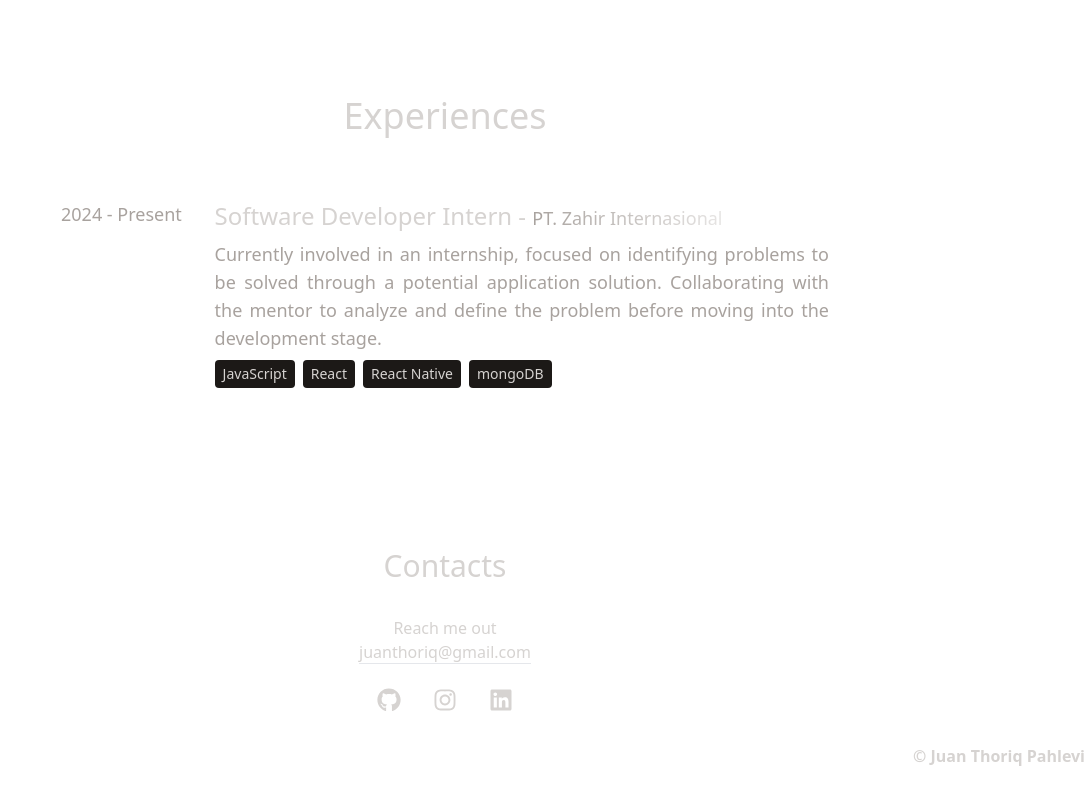
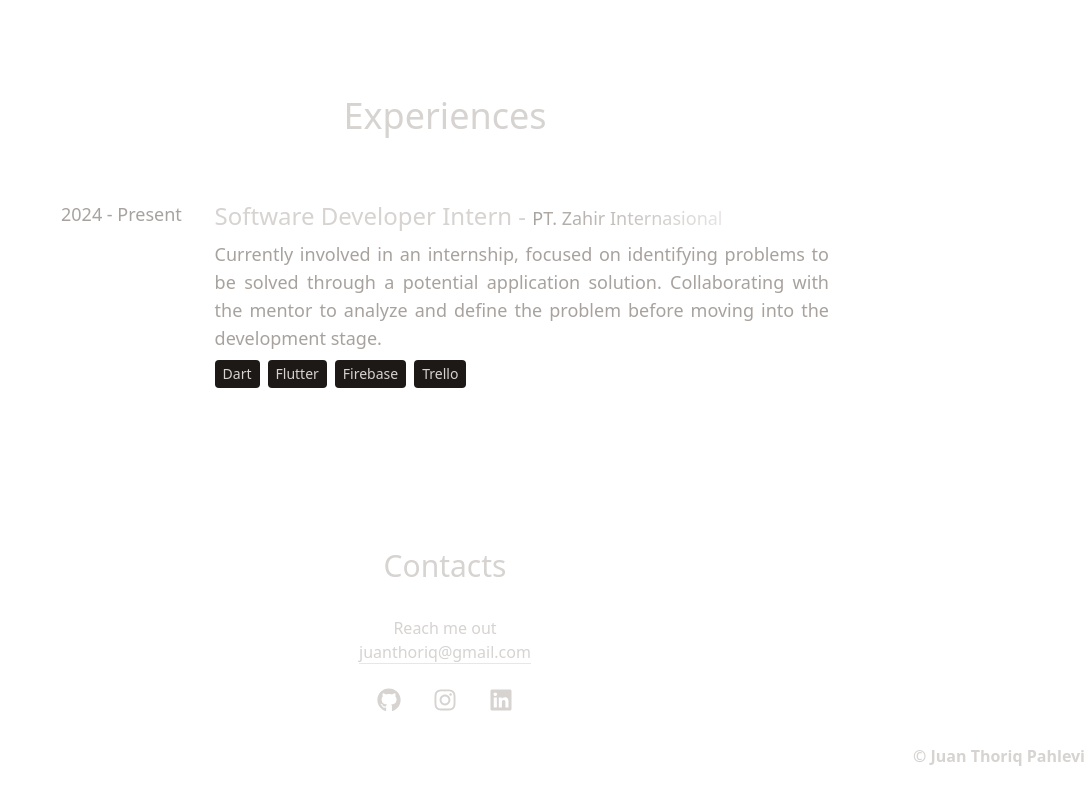
Before and after one commit to JuanThoriq/juanthoriq-portofolio, a React (Vite) app: page / in a window 1280 px wide. Shown: the part 2410-3210 px from the top of the page, without its empty margins (195-1280 px from the left). Built offline with nearby package versions, Linux system fonts and the light colour scheme.

Commit message:
Change the tech list in experiences constant variable

```diff
--- a/src/constants/index.jsx
+++ b/src/constants/index.jsx
@@ -62,7 +62,7 @@ export const EXPERIENCES = [
     role: "Software Developer Intern",
     company: "PT. Zahir Internasional",
     description: `Currently involved in an internship, focused on identifying problems to be solved through a potential application solution. Collaborating with the mentor to analyze and define the problem before moving into the development stage.`,
-    technologies: ["JavaScript", "React", "React Native", "mongoDB"],
+    technologies: ["Dart", "Flutter", "Firebase", "Trello"],
   },
   // {
   //   year: "2022 - 2023",
```
